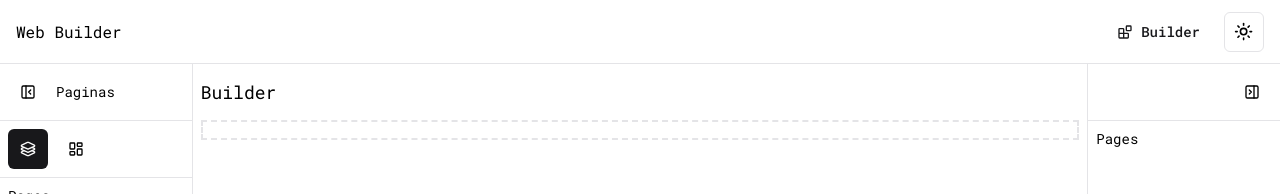
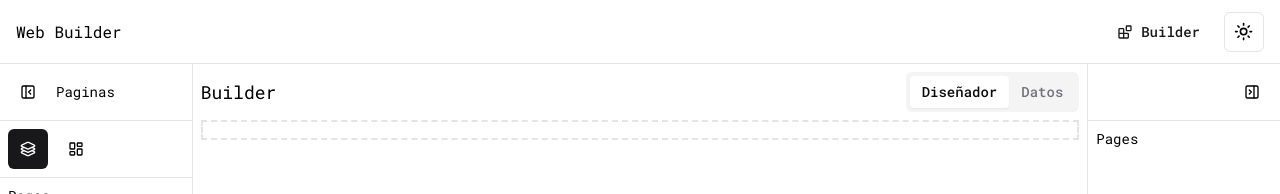
Before and after one commit to MoyaMaker/web-builder, a Next.js app: page /builder in a window 1280 px wide. Shown: the top 194 px of the page. Built offline with nearby package versions, Linux system fonts and the light colour scheme.

Commit message:
Show tab with json data

```diff
--- a/app/(admin)/builder/page.tsx
+++ b/app/(admin)/builder/page.tsx
@@ -10,6 +10,12 @@ import { cn } from "@/lib/utils";
 import { useTreeComponents } from "@/lib/providers/tree-components-provider";
 import { BuilderComponent } from "./components/builder-component";
 import { DropContainer } from "@/lib/components/builder/drop-container";
+import {
+  Tabs,
+  TabsContent,
+  TabsList,
+  TabsTrigger,
+} from "@/lib/components/ui/tabs";
 
 export default function Builder() {
   const ref = useRef<HTMLDivElement>(null);
@@ -25,29 +31,45 @@ export default function Builder() {
   drop(ref);
 
   return (
+    <Tabs defaultValue="designer" className="h-full">
       <section className="w-full h-full flex flex-col px-2 pb-1">
         <header className="h-14 flex items-center flex-shrink-0 gap-2 ">
           <OpenLeftSidebar />
-        <div className="flex-1">
-          <h3 className="text-lg">Builder</h3>
+          <div className="flex-1 flex items-center justify-between">
+            <h3 className="text-lg flex-1">Builder</h3>
+
+            <TabsList>
+              <TabsTrigger value="designer">Diseñador</TabsTrigger>
+              <TabsTrigger value="data">Datos</TabsTrigger>
+            </TabsList>
           </div>
           <OpenRightSidebar />
         </header>
 
+        <TabsContent value="designer" className="h-full m-0">
           <div
             ref={ref}
             className={cn(
               "h-full flex relative flex-col border-2 border-dashed px-4",
-          isOver ? "border-green-500" : "border-zinc-200 dark:border-zinc-800"
+              isOver
+                ? "border-green-500"
+                : "border-zinc-200 dark:border-zinc-800"
             )}
             onClick={() => setSelectedComponent(undefined)}
           >
             <BuilderComponent components={components} />
-        <DropContainer path={components?.length?.toString() ?? "0"} isLast />
+            <DropContainer
+              path={components?.length?.toString() ?? "0"}
+              isLast
+            />
           </div>
-      <div>
+        </TabsContent>
+        <TabsContent value="data" className="h-full m-0">
+          <div className="h-full border-2 border-zinc-200 dark:border-zinc-800 border-dashed px-4 py-2">
             <pre className="text-xs">{JSON.stringify(components, null, 2)}</pre>
           </div>
+        </TabsContent>
       </section>
+    </Tabs>
   );
 }
```
Lines whose indentation alone changed are shown as unchanged.
